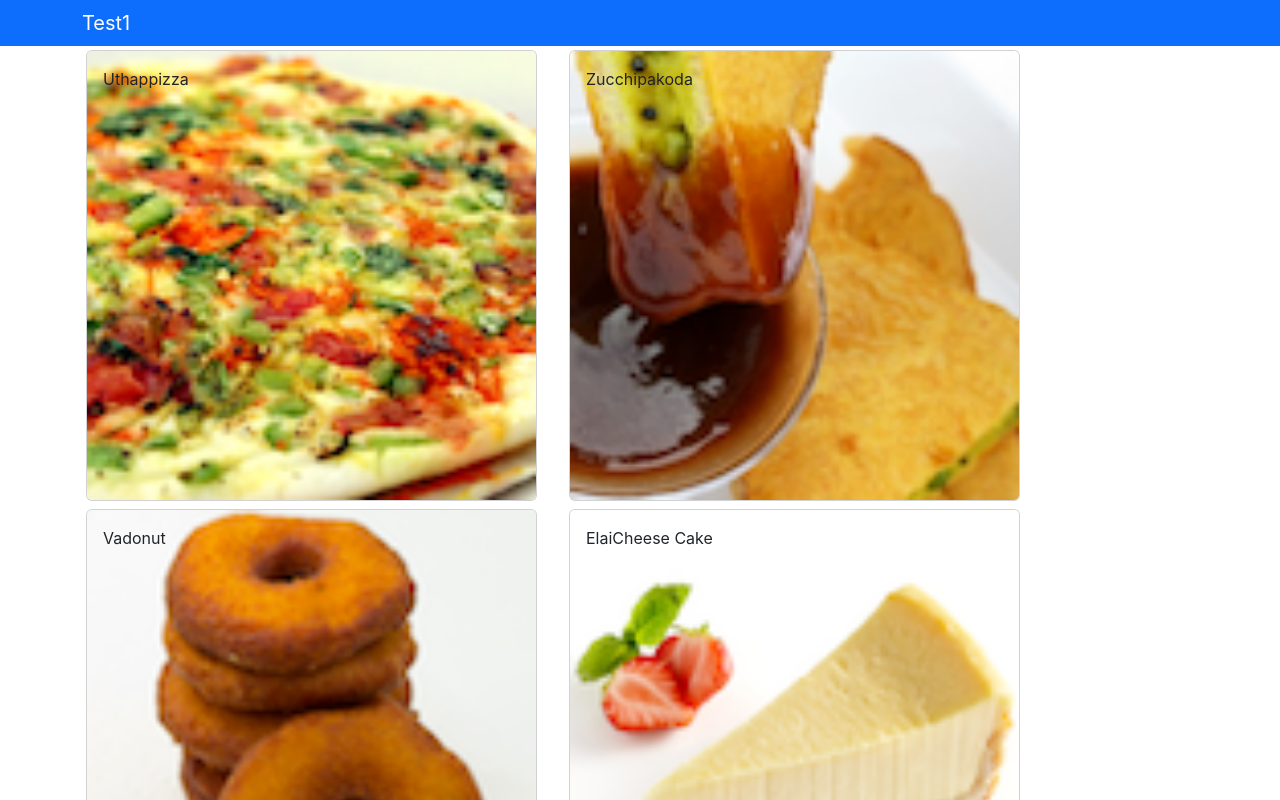
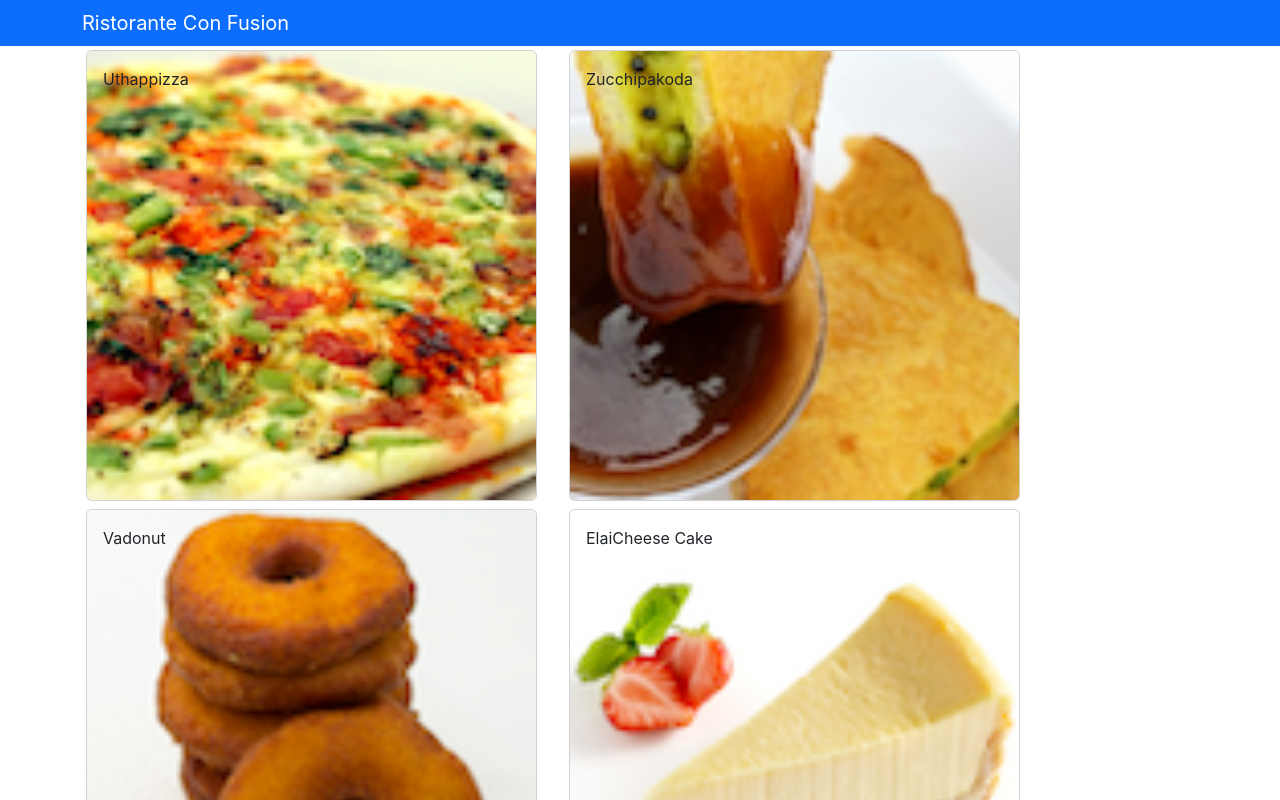
Before and after one commit to AlaaAlhelal-hub/DishesApp, a React (Create React App) app: page / in a window 1280 px wide. Shown: the top 800 px of the page. Built offline with nearby package versions, Linux system fonts and the light colour scheme.

Commit message:
Presentational and Container Components

```diff
--- a/src/App.js
+++ b/src/App.js
@@ -1,30 +1,13 @@
-import logo from './logo.svg';
-import {Navbar, NavbarBrand} from 'reactstrap';
 import './App.css';
-import Menu  from './components/MenuComponent';
-import { DISHES } from './shared/dishes';
+import Main  from './components/MainComponent';
 import { Component } from 'react';
 
 class App extends Component {
 
-  constructor(props){
-    super(props);
-    this.state = {
-      dishes: DISHES
-    };
-  }
-
   render(){
     return (
-      <div>
-        <Navbar dark color="primary">
-          <div className="container">
-            <NavbarBrand href="/">
-              Test1
-            </NavbarBrand>
-          </div>
-        </Navbar>
-        <Menu dishes={this.state.dishes}/>
+      <div className="App">
+        <Main />
       </div>
     );
   }
--- a/src/components/DishDetailsComponent.js
+++ b/src/components/DishDetailsComponent.js
@@ -1,6 +1,5 @@
 import React, { Component } from 'react';
 import { Card, CardImg, CardTitle, CardText, CardBody} from 'reactstrap';
-import dateFormat, { masks } from "dateformat";
 
 
 class DishDetails extends Component {
@@ -15,12 +14,10 @@ class DishDetails extends Component {
     renderComments(comments){
         if ( comments != null ) {
             const allComents = comments.map((comment) =>{
-                const date = new Date(comment.date)
-                const date_frm = dateFormat(date, "mmmm dd, yyyy");
                 return(
                     <ul className="list-unstyled">
                         <li>{comment.comment}</li>
-                        <li>-- {comment.author} , {date_frm}</li>
+                        <li>-- {comment.author} , {new Intl.DateTimeFormat('en-US', { year: 'numeric', month: 'short', day: '2-digit'}).format(new Date(Date.parse(comment.date)))}</li>
                     </ul>
                 );
             });
@@ -41,7 +38,8 @@ class DishDetails extends Component {
     renderDish(dish){
         const comments = this.renderComments(dish.comments)
         return (
-            <div className="row" >
+            <div className="container" >
+                <div className="row">
                     <div className="col-sm-12 col-md-5 m-1">
                         <Card>
                             <CardImg width="100%" object src={dish.image} alt={dish.name} />
@@ -55,6 +53,7 @@ class DishDetails extends Component {
                     <div className="col-sm-12 col-md-5 m-1">
                     <h4>Comments</h4>
                         {comments}
+                    </div>
                 </div>
             </div>
         );
--- /dev/null
+++ b/src/components/MainComponent.js
@@ -0,0 +1,41 @@
+import {Navbar, NavbarBrand} from 'reactstrap';
+import Menu  from './MenuComponent';
+import DishDetail  from './DishDetailsComponent';
+import { DISHES } from '../shared/dishes';
+import { Component } from 'react';
+
+class Main extends Component {
+
+  constructor(props){
+    super(props);
+    this.state = {
+      dishes: DISHES,
+      selectedDish: null
+    };
+  }
+
+
+  onDishSelect(dish) {
+    this.setState({
+        selectedDish: dish
+    })
+}
+
+  render(){
+    return (
+      <div>
+        <Navbar dark color="primary">
+          <div className="container">
+            <NavbarBrand href="/">
+            Ristorante Con Fusion
+            </NavbarBrand>
+          </div>
+        </Navbar>
+        <Menu dishes={this.state.dishes}  onClick={(dishId) => this.onDishSelect(dishId)}/>
+        <DishDetail dish={this.state.dishes.filter((dish) => dish.id === this.state.selectedDish)[0]} />
+      </div>
+    );
+  }
+}
+
+export default Main;
--- a/src/components/MenuComponent.js
+++ b/src/components/MenuComponent.js
@@ -1,5 +1,5 @@
 import React, { Component } from 'react';
-import { Media, Card, CardImg, CardImgOverlay, CardTitle, CardText, CardBody} from 'reactstrap';
+import {Card, CardImg, CardImgOverlay, CardTitle} from 'reactstrap';
 import DishDetails from './DishDetailsComponent';
 
 class Menu extends Component {
@@ -12,19 +12,14 @@ class Menu extends Component {
     }
 
 
-    onDishSelect(dish) {
-        this.setState({
-            selectedDish: dish
-        })
-    }
 
 
 
     render() {
         const menu = this.props.dishes.map((dish) => {
             return(
-                <div key={dish.id} className="col-12 col-md-5 m-1">
-                <Card onClick={() => this.onDishSelect(dish)}>
+                <div  className="col-12 col-md-5 m-1">
+                <Card key={dish.id} onClick={() => this.props.onClick(dish.id)}>
                 <CardImg width="100%" object src={dish.image} alt={dish.name} />
                   <CardImgOverlay body className="ml-5">
                     <CardTitle>{dish.name}</CardTitle>
```
Lines whose indentation alone changed are shown as unchanged.
